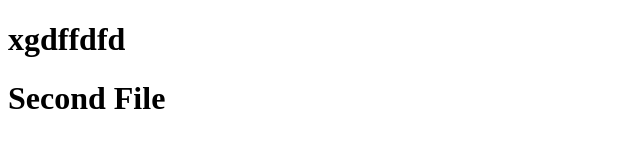
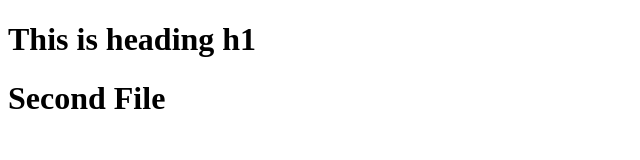
Before and after one commit to harshal-19/new-repo, a plain HTML site: page contacts.html in a window 1280 px wide. Shown: the whole page, without its empty margins (0-640 px from the left). Drawn offline with Linux system fonts and the light colour scheme.

Commit message:
Modified contacts.html

```diff
--- a/contacts.html
+++ b/contacts.html
@@ -6,7 +6,7 @@
     <meta http-equiv="X-UA-Compatible" content="IE=edge">
     <meta name="viewport" content="width=device-width, initial-scale=1.0">
     <title>AAAAAAAAA</title>
-<h1>xgdffdfd</h1>
+<h1>This is heading h1</h1>
 
 
 </head>
```
